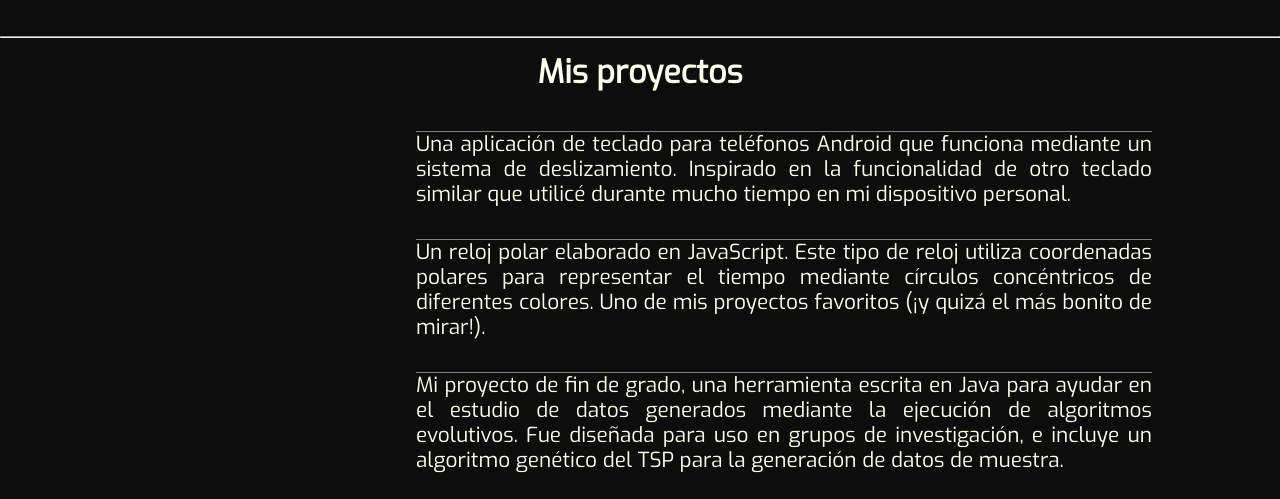
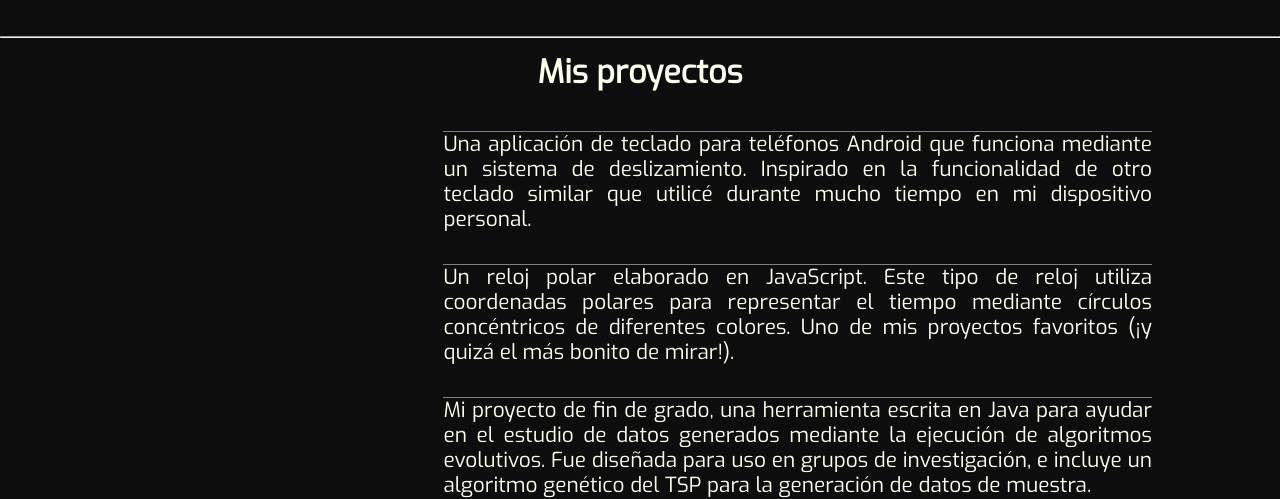
Before and after one commit to LuisBoto/luisboto, a plain HTML site: page docs/index.html in a window 1280 px wide. Shown: the part 919-1418 px from the top of the page. Before the commit the page ends 1393 px from the top, so only its background shows below. Drawn offline with Linux system fonts and the light colour scheme.

Commit message:
GH container witdh reduced

```diff
--- a/docs/css/pageStyle.css
+++ b/docs/css/pageStyle.css
@@ -160,7 +160,7 @@ h2, h3, p, hr, #verticalSeparator, #expContainer, #githubProjectsContainer {
   grid-template-rows: 1fr;
   align-items: center;
   justify-items: center;
-  width: 90%;
+  width: 80%;
   column-gap: 2em;
   row-gap: 2em;
 }
@@ -179,6 +179,5 @@ h2, h3, p, hr, #verticalSeparator, #expContainer, #githubProjectsContainer {
   text-align: justify;
   justify-self: left;
   margin-left: 0;
-  margin-right: 8%;
   border-top: 1px solid grey;
 }
```
